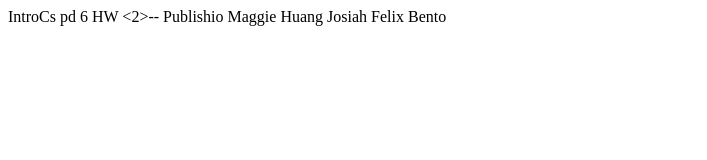
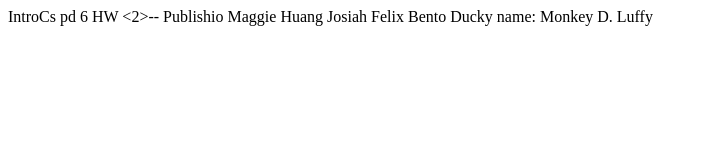
Before and after one commit to Vansh0411/web, a plain HTML site: page index.html in a window 1280 px wide. Shown: the whole page, without its empty margins (0-707 px from the left). Drawn offline with Linux system fonts and the light colour scheme.

Commit message:
Update index.html

```diff
--- a/index.html
+++ b/index.html
@@ -5,3 +5,4 @@
     Maggie Huang
     Josiah
     Felix Bento
+Ducky name: Monkey D. Luffy
```
